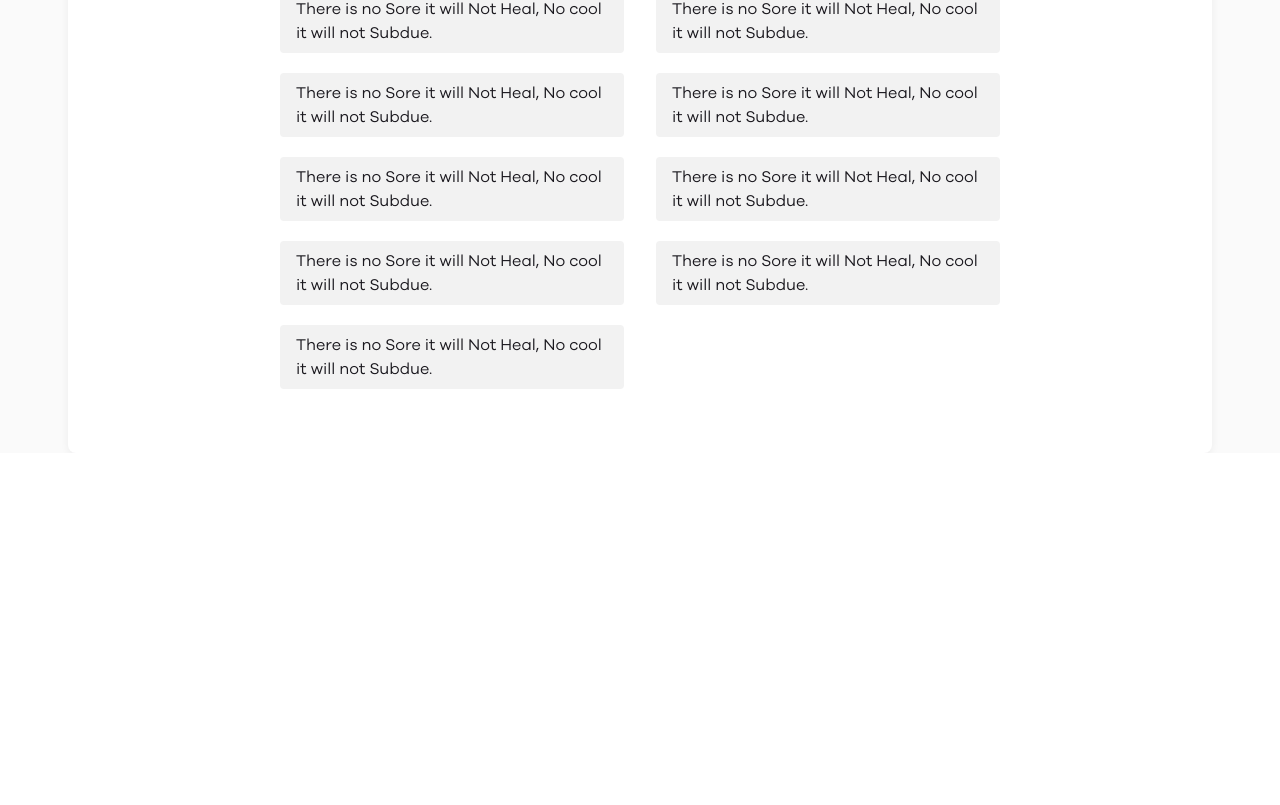
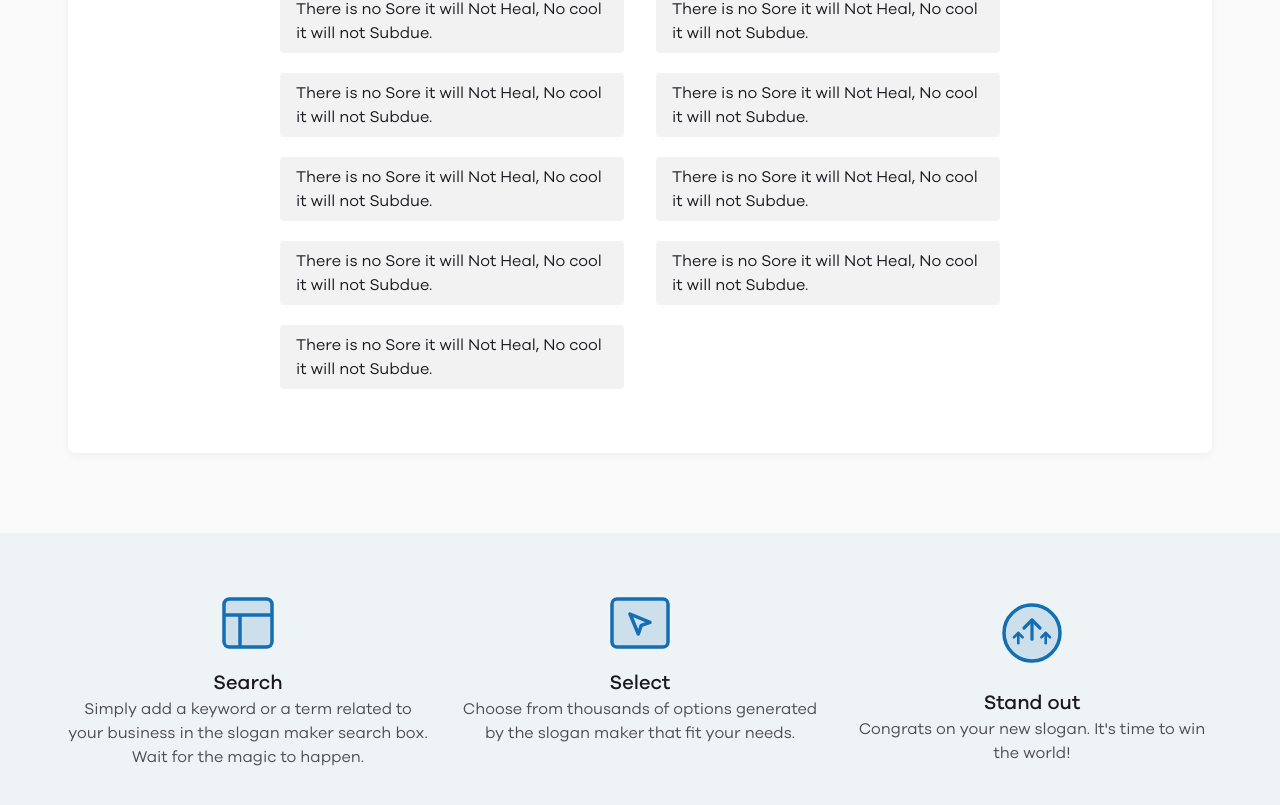
Before and after one commit to ashirbad29/dukaan-frontend-assignment, a React (Vite) app: page / in a window 1280 px wide. Shown: the part 1091-1896 px from the top of the page. Before the commit the page ends 1544 px from the top, so only its background shows below. Built offline with nearby package versions, Linux system fonts and the light colour scheme.

Commit message:
⚡️ promotion section

```diff
--- a/src/App.tsx
+++ b/src/App.tsx
@@ -1,5 +1,6 @@
 import Navbar from './components/Navbar';
 import SlogansContainer from './components/SlogansContainer';
+import { promotionData } from './data';
 
 function App() {
   return (
@@ -20,6 +21,24 @@ function App() {
           </section>
         </div>
       </div>
+      <section className="mt-20 bg-primary/5 py-16">
+        <div className="container flex flex-wrap gap-8 px-4 md:px-0">
+          {promotionData.map((item, idx) => (
+            <div
+              key={item.label}
+              className="flex min-w-[300px] flex-1 flex-col items-center">
+              <item.icon />
+              <span
+                className={`mt-5 block text-xl font-medium text-black-dark ${
+                  idx === 2 && 'mt-1'
+                }`}>
+                {item.label}
+              </span>
+              <p className="text-center text-black-light">{item.description}</p>
+            </div>
+          ))}
+        </div>
+      </section>
     </div>
   );
 }
--- /dev/null
+++ b/src/data/index.ts
@@ -0,0 +1,21 @@
+import { SearchPromotion, SelectPromotion, StandOutPromotion } from '../icons/index';
+
+export const promotionData = [
+  {
+    label: 'Search',
+    description:
+      'Simply add a keyword or a term related to your business in the slogan maker search box. Wait for the magic to happen.',
+    icon: SearchPromotion,
+  },
+  {
+    label: 'Select',
+    description:
+      'Choose from thousands of options generated by the slogan maker that fit your needs.',
+    icon: SelectPromotion,
+  },
+  {
+    label: 'Stand out',
+    description: `Congrats on your new slogan. It's time to win the world!`,
+    icon: StandOutPromotion,
+  },
+];
--- a/src/icons/index.tsx
+++ b/src/icons/index.tsx
@@ -14,3 +14,115 @@ export const CrossIcon = (props: React.SVGAttributes<SVGSVGElement>) => (
     />
   </svg>
 );
+
+export const SearchPromotion = (props: React.SVGAttributes<SVGSVGElement>) => (
+  <svg
+    width="52"
+    height="52"
+    viewBox="0 0 52 52"
+    fill="none"
+    xmlns="http://www.w3.org/2000/svg"
+    {...props}>
+    <path
+      d="M44.6667 2H7.33333C4.38781 2 2 4.38781 2 7.33333V44.6667C2 47.6122 4.38781 50 7.33333 50H44.6667C47.6122 50 50 47.6122 50 44.6667V7.33333C50 4.38781 47.6122 2 44.6667 2Z"
+      fill="#146EB4"
+      fillOpacity="0.15"
+      stroke="#146EB4"
+      strokeWidth="3.5"
+      strokeMiterlimit="10"
+    />
+    <path d="M2 18H50" stroke="#146EB4" strokeWidth="3.5" strokeMiterlimit="10" />
+    <path d="M18 50V18" stroke="#146EB4" strokeWidth="3.5" strokeMiterlimit="10" />
+  </svg>
+);
+
+export const SelectPromotion = (props: React.SVGAttributes<SVGSVGElement>) => (
+  <svg
+    width="60"
+    height="52"
+    viewBox="0 0 60 52"
+    fill="none"
+    xmlns="http://www.w3.org/2000/svg"
+    {...props}>
+    <rect
+      x="2"
+      y="2"
+      width="56"
+      height="48"
+      rx="5"
+      fill="#146EB4"
+      fillOpacity="0.15"
+      stroke="#146EB4"
+      strokeWidth="3.5"
+      strokeMiterlimit="10"
+    />
+    <path
+      d="M20 17L28.3324 37L31.2905 28.2905L40 25.3324L20 17Z"
+      stroke="#146EB4"
+      strokeWidth="3.5"
+      strokeLinecap="round"
+      strokeLinejoin="round"
+    />
+  </svg>
+);
+
+export const StandOutPromotion = (props: React.SVGAttributes<SVGSVGElement>) => (
+  <svg
+    width="72"
+    height="72"
+    viewBox="0 0 72 72"
+    fill="none"
+    xmlns="http://www.w3.org/2000/svg"
+    {...props}>
+    <path
+      d="M36 64C51.464 64 64 51.464 64 36C64 20.536 51.464 8 36 8C20.536 8 8 20.536 8 36C8 51.464 20.536 64 36 64Z"
+      fill="#146EB4"
+      fillOpacity="0.15"
+      stroke="#146EB4"
+      strokeWidth="3.5"
+      strokeMiterlimit="10"
+    />
+    <path
+      d="M44 31L36 23L28 31"
+      stroke="#146EB4"
+      strokeWidth="3.2"
+      strokeLinecap="round"
+      strokeLinejoin="round"
+    />
+    <path
+      d="M36 23V42.2"
+      stroke="#146EB4"
+      strokeWidth="3.2"
+      strokeLinecap="round"
+      strokeLinejoin="round"
+    />
+    <path
+      d="M54 40.2857L49.7143 36L45.4286 40.2857"
+      stroke="#146EB4"
+      strokeWidth="2.6"
+      strokeLinecap="round"
+      strokeLinejoin="round"
+    />
+    <path
+      d="M49.7143 36V46.2857"
+      stroke="#146EB4"
+      strokeWidth="2.6"
+      strokeLinecap="round"
+      strokeLinejoin="round"
+    />
+    <path
+      d="M26.5714 40.2857L22.2857 36L18 40.2857"
+      stroke="#146EB4"
+      strokeWidth="2.6"
+      strokeLinecap="round"
+      strokeLinejoin="round"
+    />
+    <path
+      d="M22.2857 36V46.2857"
+      stroke="#146EB4"
+      strokeWidth="2.6"
+      strokeLinecap="round"
+      strokeLinejoin="round"
+    />
+  </svg>
+);
```
